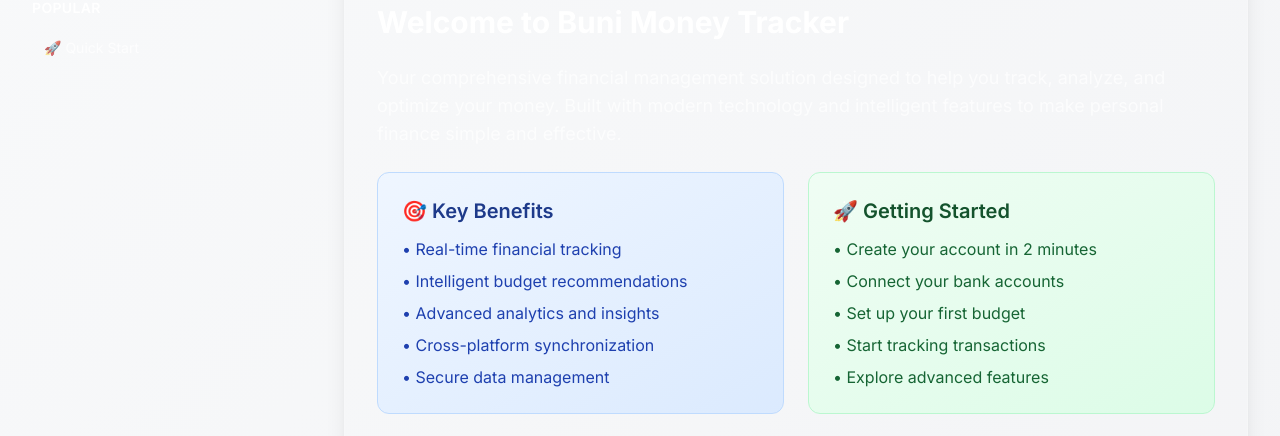
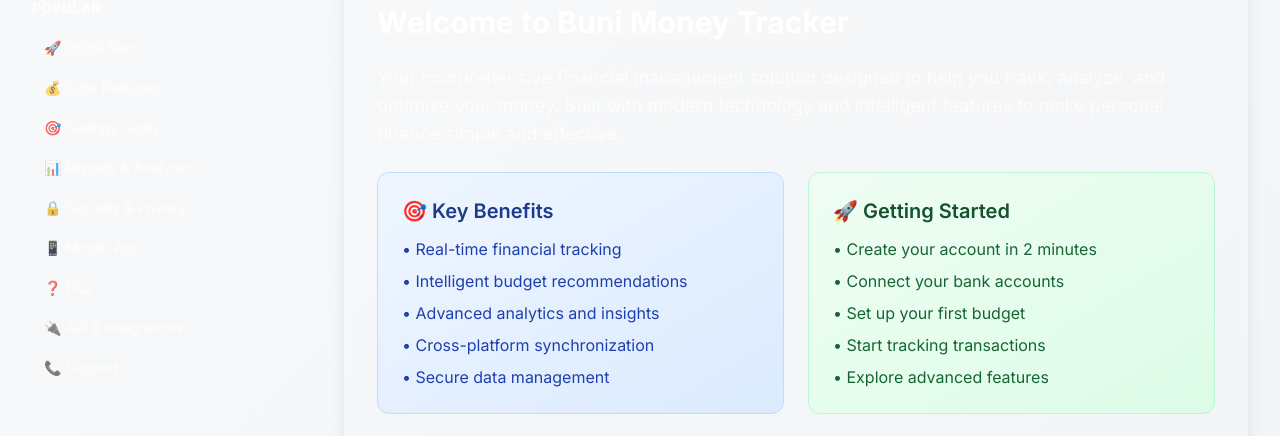
Before and after one commit to garett09/Buni-Money-Tracker, a Next.js app: page /docs in a window 1280 px wide. Shown: the part 609-1045 px from the top of the page. Built offline with nearby package versions, Linux system fonts and the light colour scheme; no server answers; a web font is replaced by a local one.

Commit message:
feat(docs): Add comprehensive sidebar navigation links

```diff
--- a/app/docs/page.tsx
+++ b/app/docs/page.tsx
@@ -226,6 +226,54 @@ const DocumentationPage = () => {
                   >
                     🚀 Quick Start
                   </button>
+                  <button
+                    onClick={() => setActiveSection('core-features')}
+                    className="w-full text-left px-3 py-2 rounded-lg text-sm text-gray-600 dark:text-gray-400 hover:text-gray-900 dark:hover:text-white hover:bg-gray-100 dark:hover:bg-gray-800 transition-colors"
+                  >
+                    💰 Core Features
+                  </button>
+                  <button
+                    onClick={() => setActiveSection('savings-goals')}
+                    className="w-full text-left px-3 py-2 rounded-lg text-sm text-gray-600 dark:text-gray-400 hover:text-gray-900 dark:hover:text-white hover:bg-gray-100 dark:hover:bg-gray-800 transition-colors"
+                  >
+                    🎯 Savings Goals
+                  </button>
+                  <button
+                    onClick={() => setActiveSection('reports')}
+                    className="w-full text-left px-3 py-2 rounded-lg text-sm text-gray-600 dark:text-gray-400 hover:text-gray-900 dark:hover:text-white hover:bg-gray-100 dark:hover:bg-gray-800 transition-colors"
+                  >
+                    📊 Reports & Analytics
+                  </button>
+                  <button
+                    onClick={() => setActiveSection('security')}
+                    className="w-full text-left px-3 py-2 rounded-lg text-sm text-gray-600 dark:text-gray-400 hover:text-gray-900 dark:hover:text-white hover:bg-gray-100 dark:hover:bg-gray-800 transition-colors"
+                  >
+                    🔒 Security & Privacy
+                  </button>
+                  <button
+                    onClick={() => setActiveSection('mobile-app')}
+                    className="w-full text-left px-3 py-2 rounded-lg text-sm text-gray-600 dark:text-gray-400 hover:text-gray-900 dark:hover:text-white hover:bg-gray-100 dark:hover:bg-gray-800 transition-colors"
+                  >
+                    📱 Mobile App
+                  </button>
+                  <button
+                    onClick={() => setActiveSection('faq')}
+                    className="w-full text-left px-3 py-2 rounded-lg text-sm text-gray-600 dark:text-gray-400 hover:text-gray-900 dark:hover:text-white hover:bg-gray-100 dark:hover:bg-gray-800 transition-colors"
+                  >
+                    ❓ FAQ
+                  </button>
+                  <button
+                    onClick={() => setActiveSection('api')}
+                    className="w-full text-left px-3 py-2 rounded-lg text-sm text-gray-600 dark:text-gray-400 hover:text-gray-900 dark:hover:text-white hover:bg-gray-100 dark:hover:bg-gray-800 transition-colors"
+                  >
+                    🔌 API & Integrations
+                  </button>
+                  <button
+                    onClick={() => setActiveSection('support')}
+                    className="w-full text-left px-3 py-2 rounded-lg text-sm text-gray-600 dark:text-gray-400 hover:text-gray-900 dark:hover:text-white hover:bg-gray-100 dark:hover:bg-gray-800 transition-colors"
+                  >
+                    📞 Support
+                  </button>
                 </div>
               </div>
             </div>
```
